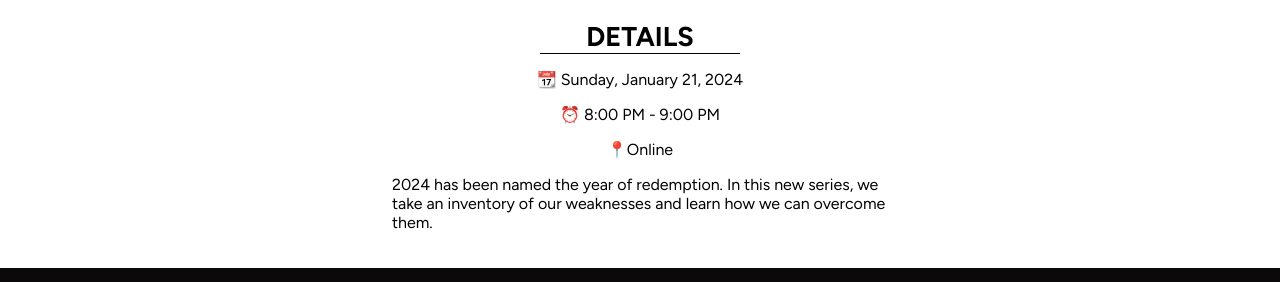
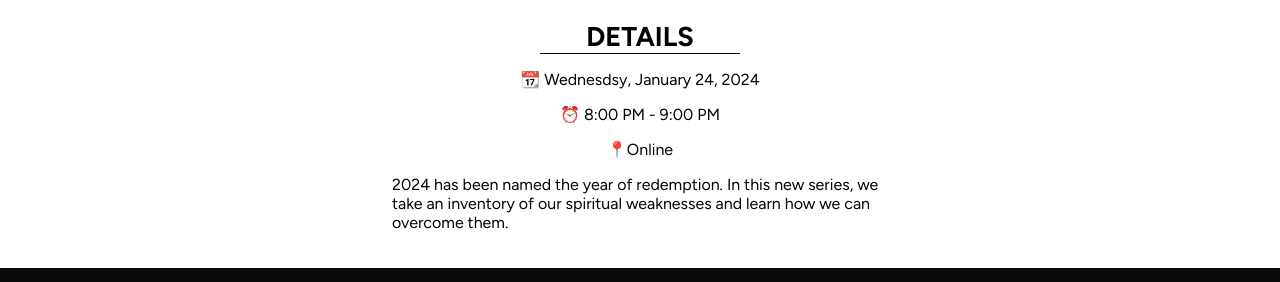
Before and after one commit to gabbyepelle/church, a React (Vite) app: page /Zoom in a window 1280 px wide. Shown: the part 1050-1332 px from the top of the page. Built offline with nearby package versions, Linux system fonts and the light colour scheme; a web font is replaced by a local one.

Commit message:
updated zoom meeting

```diff
--- a/src/Zoom.jsx
+++ b/src/Zoom.jsx
@@ -16,11 +16,11 @@ export default function Zoom(){
             <h1>The Road to Redemption</h1>
             <img className="event-pg-img" src={series} alt=""></img>
             <h2 className="event-details ">DETAILS</h2>
-            <p>📆 Sunday, January 21, 2024</p>
+            <p>📆 Wednesdsy, January 24, 2024</p>
             <p>⏰ 8:00 PM - 9:00 PM</p>
             <p>📍Online</p>
             <p className="event-pg-details">
-                2024 has been named the year of redemption. In this new series, we take an inventory of our weaknesses and learn how we can overcome them. </p>
+                2024 has been named the year of redemption. In this new series, we take an inventory of our spiritual weaknesses and learn how we can overcome them. </p>
             </div>
             </main>
             <Footer/>
```
